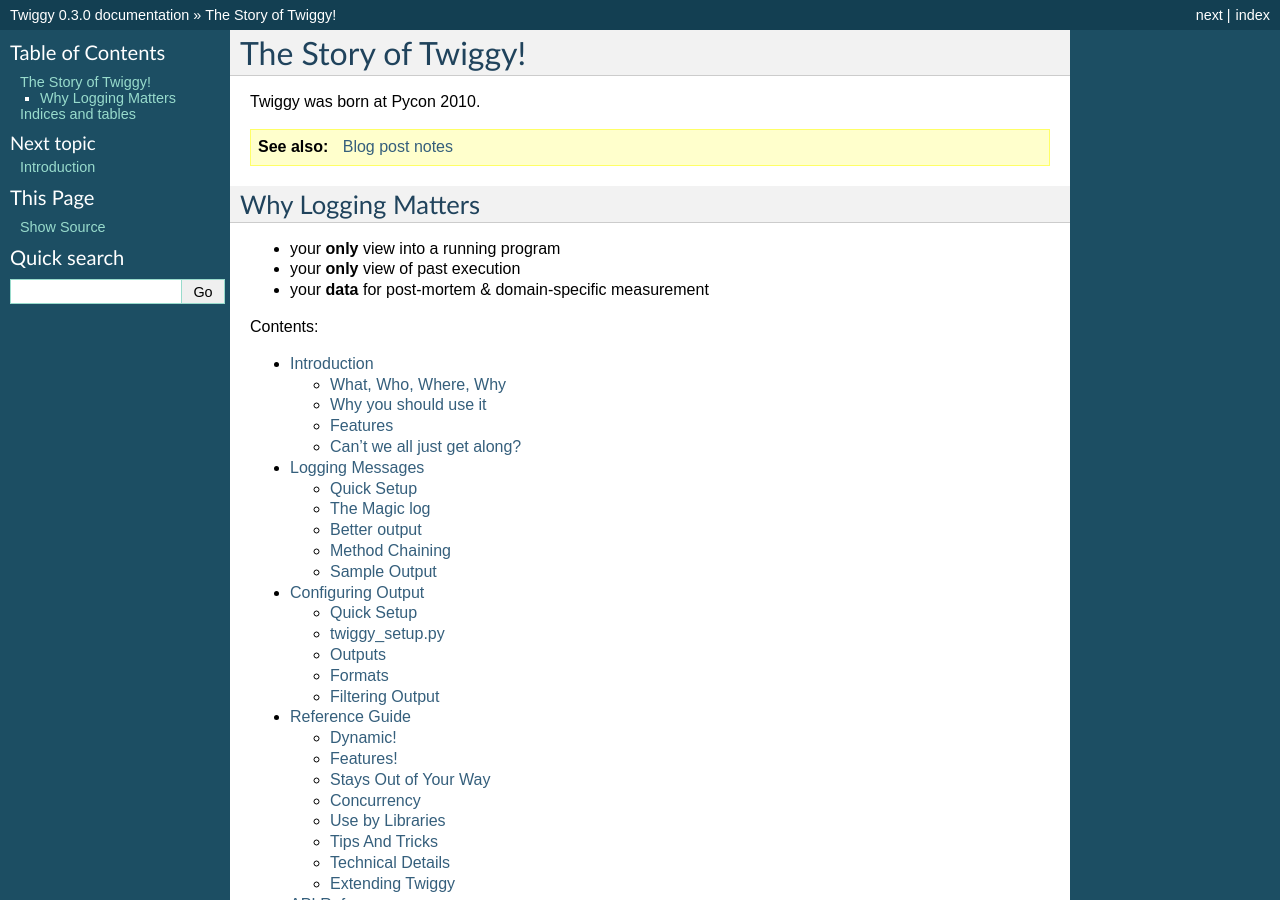
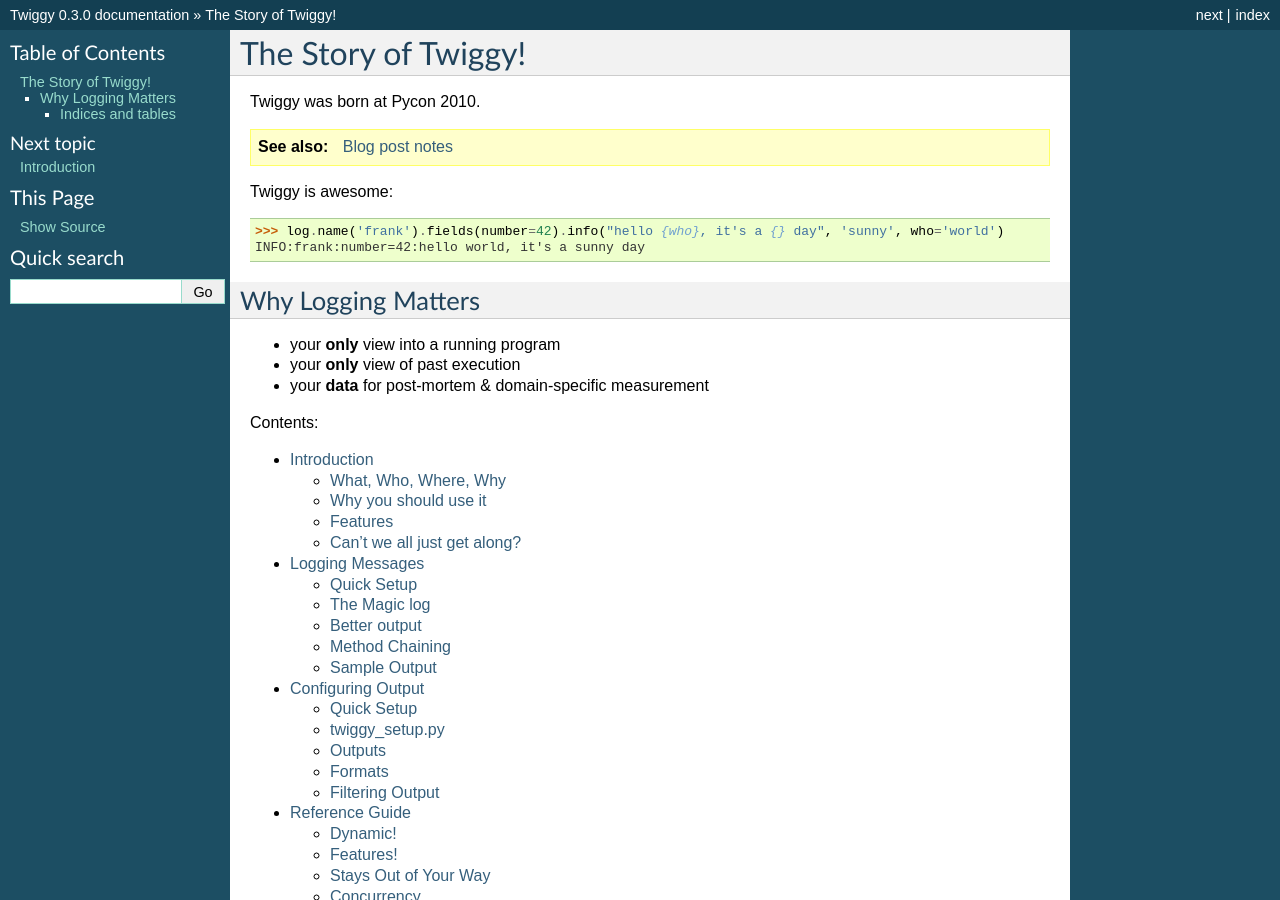
Before and after one commit to wearpants/twiggy, a Sphinx documentation site: the page built from doc/index.rst, in a window 1280 px wide and 900 px high. Built offline with Sphinx 7.4.7, drawn with Linux system fonts in a browser that asks for light colours.

Commit message:
add example to index

```diff
--- a/doc/index.rst
+++ b/doc/index.rst
@@ -3,12 +3,19 @@
    You can adapt this file completely to your liking, but it should at least
    contain the root `toctree` directive.
 
+##################################
 The Story of Twiggy!
-==================================
+##################################
 Twiggy was born at Pycon 2010.
 
 .. seealso:: :doc:`blog_post_notes`
 
+Twiggy is awesome::
+
+    >>> log.name('frank').fields(number=42).info("hello {who}, it's a {} day", 'sunny', who='world')
+    INFO:frank:number=42:hello world, it's a sunny day
+
+*******************
 Why Logging Matters
 *******************
 * your **only** view into a running program
```
